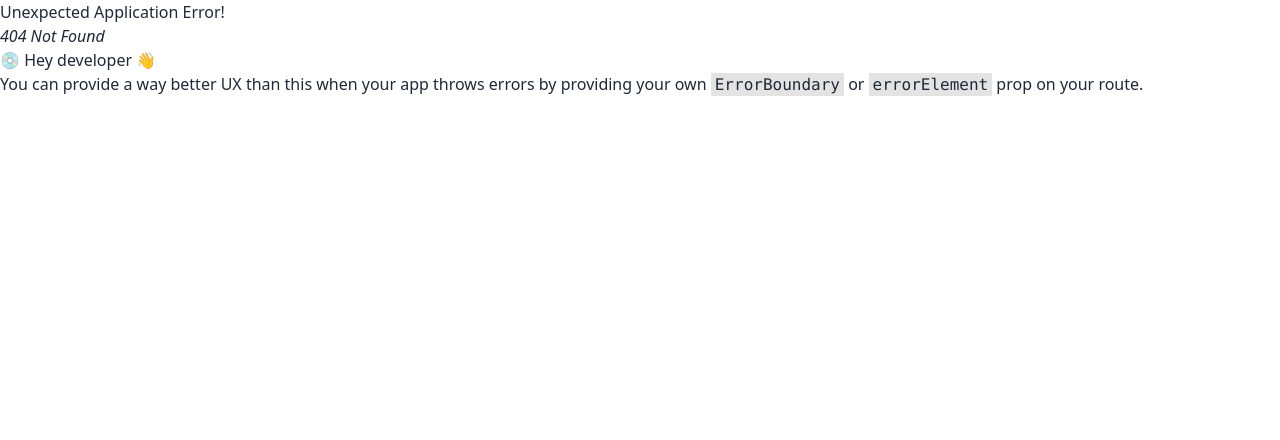
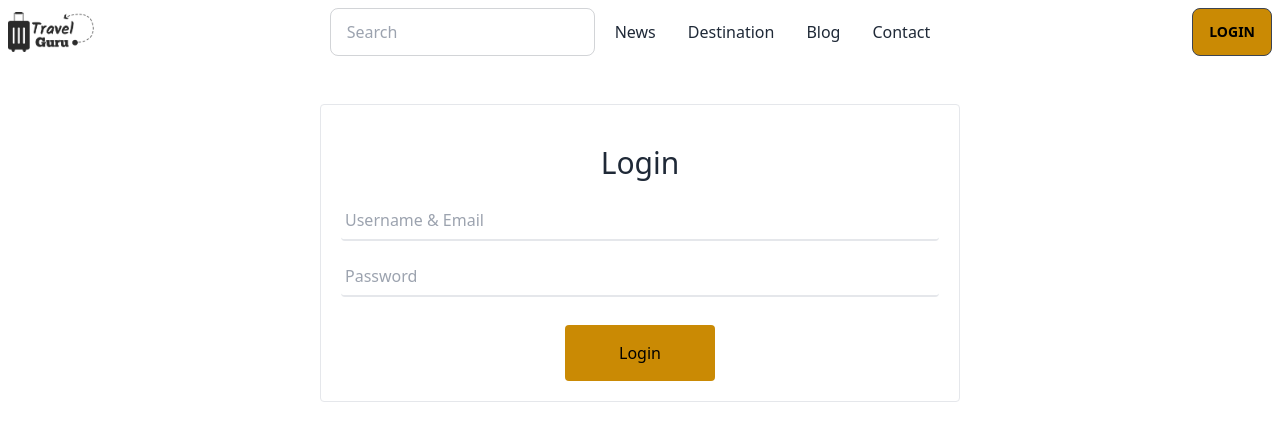
Before and after one commit to adnanhjoy/Travel-Guru, a React (Vite) app: page /login in a window 1280 px wide. Before the commit this address had no page. Shown: the top 440 px of the page. Built offline with nearby package versions, Linux system fonts and the light colour scheme.

Commit message:
added login page design and firebase auth config add

```diff
--- a/src/Pages/Home/Home.jsx
+++ b/src/Pages/Home/Home.jsx
@@ -14,8 +14,8 @@ const Home = () => {
 
 
     return (
-        <div>
-            <div className='hero'>
+        <div className='header-bg'>
+            <div className='hero min-h-screen'>
                 <div className="hero-content flex-col lg:flex-row">
                     <div className=' w-3/4'>
                         <h1 className='text-7xl'>Cox's bazar</h1>
@@ -27,15 +27,15 @@ const Home = () => {
                             :
                             <div className="carousel w-full">
                                 <div className="carousel rounded-box">
-                                    <div id='item1' className="carousel-item me-10 relative text-center text-white">
+                                    <div className="carousel-item me-10 relative text-center text-white">
                                         <h3 className=' absolute bottom-5 text-3xl w-full me-auto'>Cox's Bazar</h3>
                                         <img onClick={handleBooking} className=' cursor-pointer hover:border hover:border-yellow-600 rounded-2xl h-96 w-52' src={item1} alt="Burger" />
                                     </div>
-                                    <div id='item2' className="carousel-item me-10 relative text-center text-white">
+                                    <div className="carousel-item me-10 relative text-center text-white">
                                         <h3 className=' absolute bottom-5 text-3xl w-full me-auto'>Sreemangal</h3>
                                         <img onClick={handleBooking} className=' cursor-pointer hover:border hover:border-yellow-600 rounded-2xl h-96 w-52' src={item2} alt="Burger" />
                                     </div>
-                                    <div id='item3' className="carousel-item me-10 relative text-center text-white">
+                                    <div className="carousel-item me-10 relative text-center text-white">
                                         <h3 className=' absolute bottom-5 text-3xl w-full me-auto'>Sundarbans</h3>
                                         <img onClick={handleBooking} className=' cursor-pointer hover:border hover:border-yellow-600 rounded-2xl h-96 w-52' src={item3} alt="Burger" />
                                     </div>
@@ -43,13 +43,8 @@ const Home = () => {
                             </div>
                     }
                 </div>
+            </div>
 
-            </div>
-            <div className="flex justify-center w-full py-2 gap-2">
-                <a href="#item1" className="btn btn-xs">1</a>
-                <a href="#item2" className="btn btn-xs">2</a>
-                <a href="#item3" className="btn btn-xs">3</a>
-            </div>
         </div>
     );
 };
--- a/src/Pages/Login/Login.jsx
+++ b/src/Pages/Login/Login.jsx
@@ -2,8 +2,20 @@ import React from 'react';
 
 const Login = () => {
     return (
-        <div>
-            <h1>This is Login Page</h1>
+        <div className='min-h-screen'>
+
+            <form className='bg-white w-1/2 p-5 rounded m-auto mt-10 border'>
+                <h1 className='text-center text-3xl my-5'>Login</h1>
+                <div className='mt-4'>
+                    <input className='bg-transparent  h-10 w-full rounded border-b-2 text-black p-1' type="text" placeholder='Username & Email' />
+                </div>
+                <div className='mt-4'>
+                    <input className='bg-transparent  h-10 w-full rounded border-b-2 text-black p-1' type="password" placeholder='Password' />
+                </div>
+                <div className='flex justify-center'>
+                    <button className='bg-yellow-600 w-1/4 text-black py-4 rounded hover:bg-yellow-400 mt-7'>Login</button>
+                </div>
+            </form>
         </div>
     );
 };
--- a/src/Shared/Header.jsx
+++ b/src/Shared/Header.jsx
@@ -6,7 +6,7 @@ import Home from '../Pages/Home/Home';
 
 const Header = () => {
     return (
-        <div className='header-bg'>
+        <div>
             <div className="navbar bg-transparent">
                 <div className="navbar-start">
                     <div className="dropdown">
@@ -36,10 +36,9 @@ const Header = () => {
                     </ul>
                 </div>
                 <div className="navbar-end">
-                    <a className="btn bg-yellow-600 text-black hover:bg-yellow-400">Login</a>
+                    <Link to='/login' className="btn bg-yellow-600 text-black hover:bg-yellow-400">Login</Link>
                 </div>
             </div>
-            <Home></Home>
         </div>
     );
 };
--- /dev/null
+++ b/src/firebase/firebase.config.js
@@ -0,0 +1,18 @@
+// Import the functions you need from the SDKs you need
+import { initializeApp } from "firebase/app";
+// TODO: Add SDKs for Firebase products that you want to use
+// https://firebase.google.com/docs/web/setup#available-libraries
+
+// Your web app's Firebase configuration
+const firebaseConfig = {
+  apiKey: VITE_apiKey,
+  authDomain: VITE_authDomain,
+  projectId: VITE_projectId,
+  storageBucket: VITE_storageBucket,
+  messagingSenderId: VITE_messagingSenderId,
+  appId: VITE_appId,
+};
+
+// Initialize Firebase
+const app = initializeApp(firebaseConfig);
+export default app;
```
Also changed, not shown: src/Routes/Routes.jsx (+7 -0 lines).
